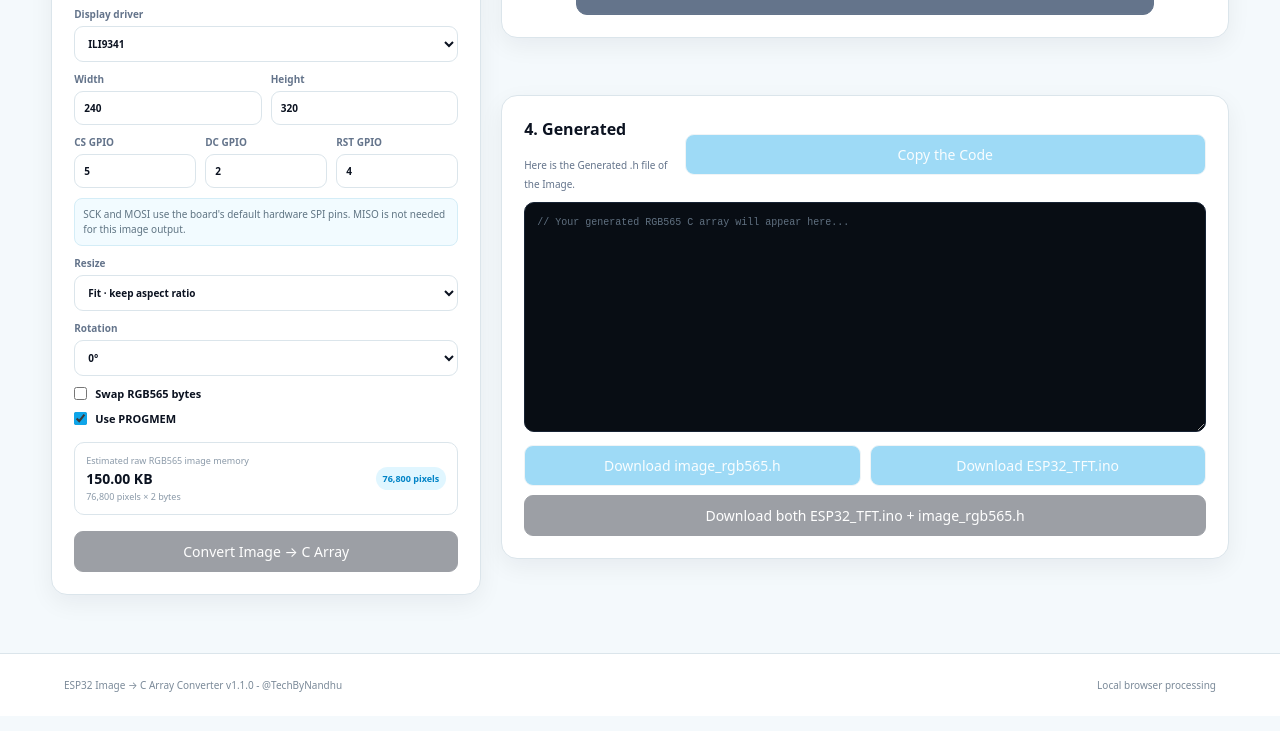
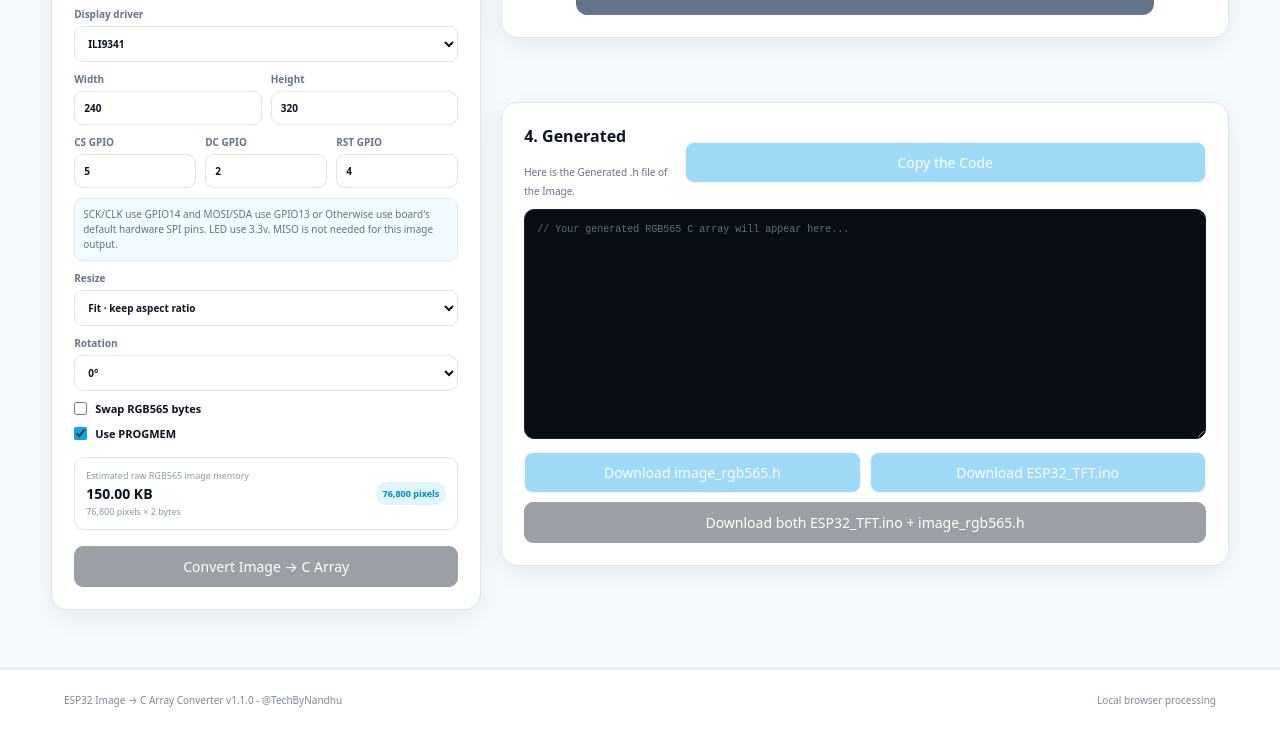
Before and after one commit to nandhu9342/Image-to-C-array-Converter, a plain HTML site: page index.html in a window 1280 px wide. Shown: the part 845-1576 px from the top of the page. Drawn offline with Linux system fonts and the light colour scheme.

Commit message:
Revise GPIO pin usage note in index.html
Updated note regarding GPIO pin usage for SCK/CLK and MOSI/SDA.

```diff
--- a/index.html
+++ b/index.html
@@ -58,7 +58,7 @@
                     <div class="pins"><label>CS GPIO<input id="cs" type="number" value="15"></label><label>DC GPIO<input
                                 id="dc" type="number" value="0"></label><label>RST GPIO<input id="rst" type="number"
                                 value="2"></label></div>
-                    <div class="note">SCK and MOSI use the board's default hardware SPI pins. MISO is not needed for
+                    <div class="note">SCK/CLK use GPIO14 and MOSI/SDA use GPIO13 or Otherwise use board's default hardware SPI pins. LED use 3.3v. MISO is not needed for
                         this image output.</div>
                     <label>Resize<select id="resize">
                             <option value="fit">Fit · keep aspect ratio</option>
```
